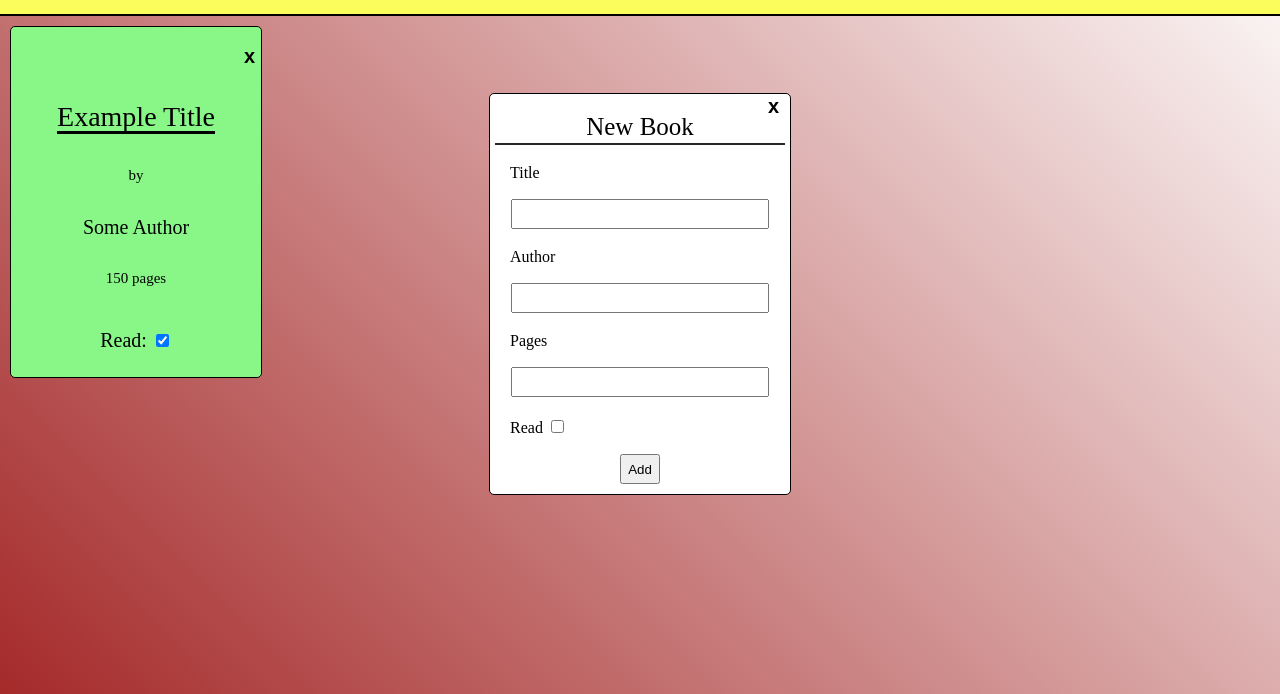
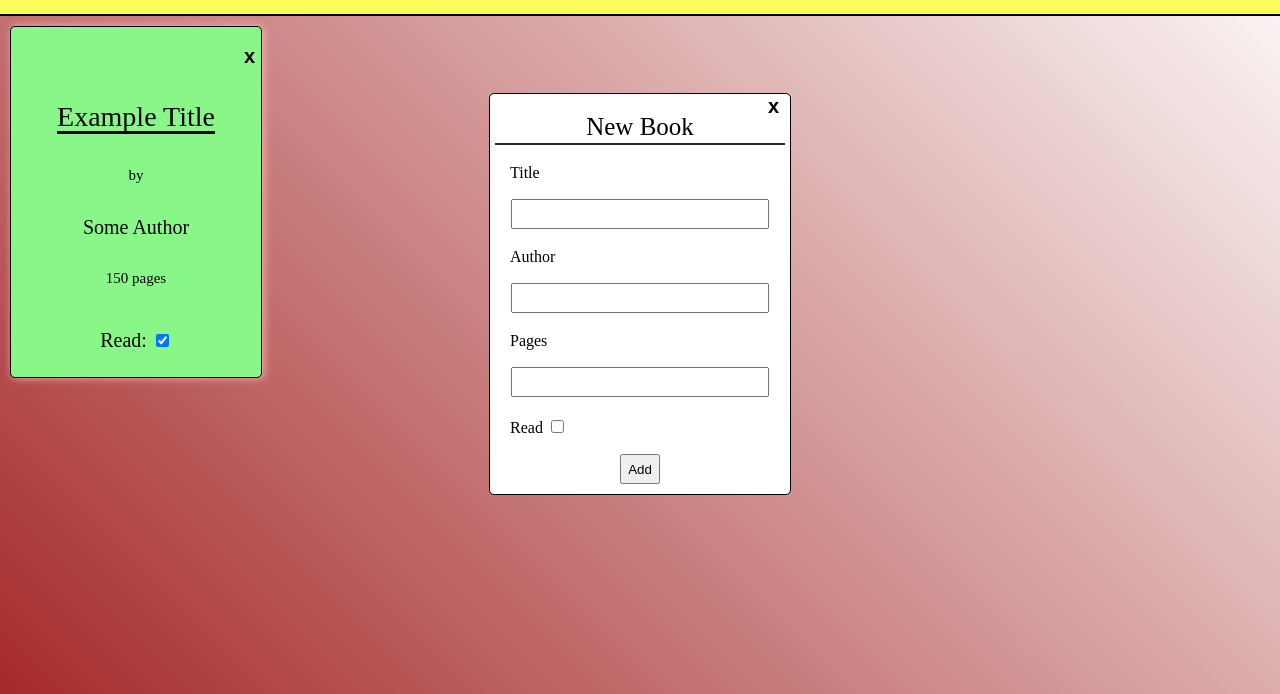
Before and after one commit to JT39/Library-project, a plain HTML site: page index.html in a window 1280 px wide. Shown: the part 106-800 px from the top of the page. Drawn offline with Linux system fonts and the light colour scheme.

Commit message:
Added box-shadow to cards

```diff
--- a/style.css
+++ b/style.css
@@ -84,6 +84,7 @@ form > label {
     align-items: center;
     grid-template-rows: auto;
     border: 1px solid black;
+    box-shadow: 2px 0px 9px #f7b3b3;
     background: rgb(136, 247, 136);
     justify-items: center;
     font-size: 20px;
```
